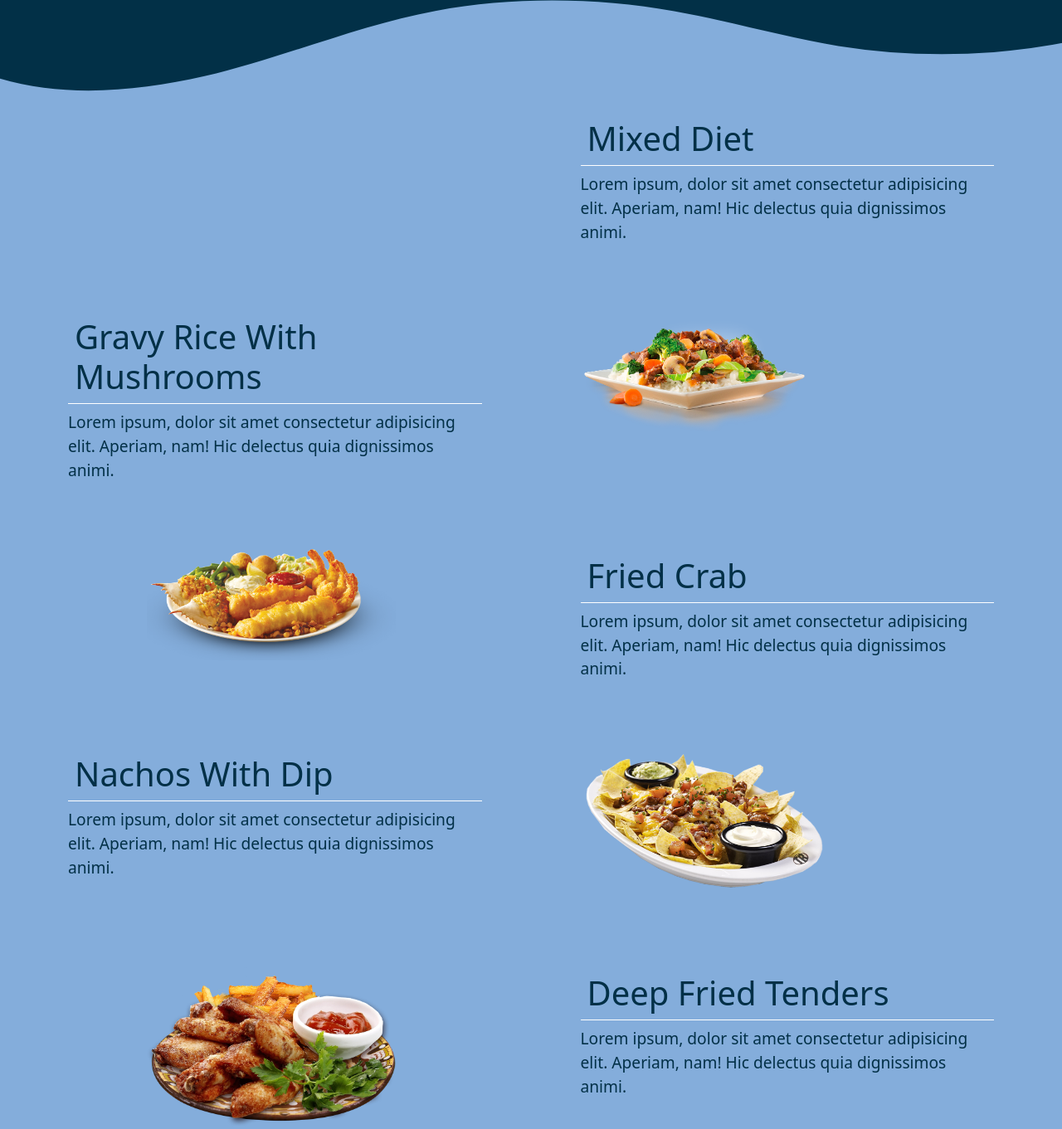
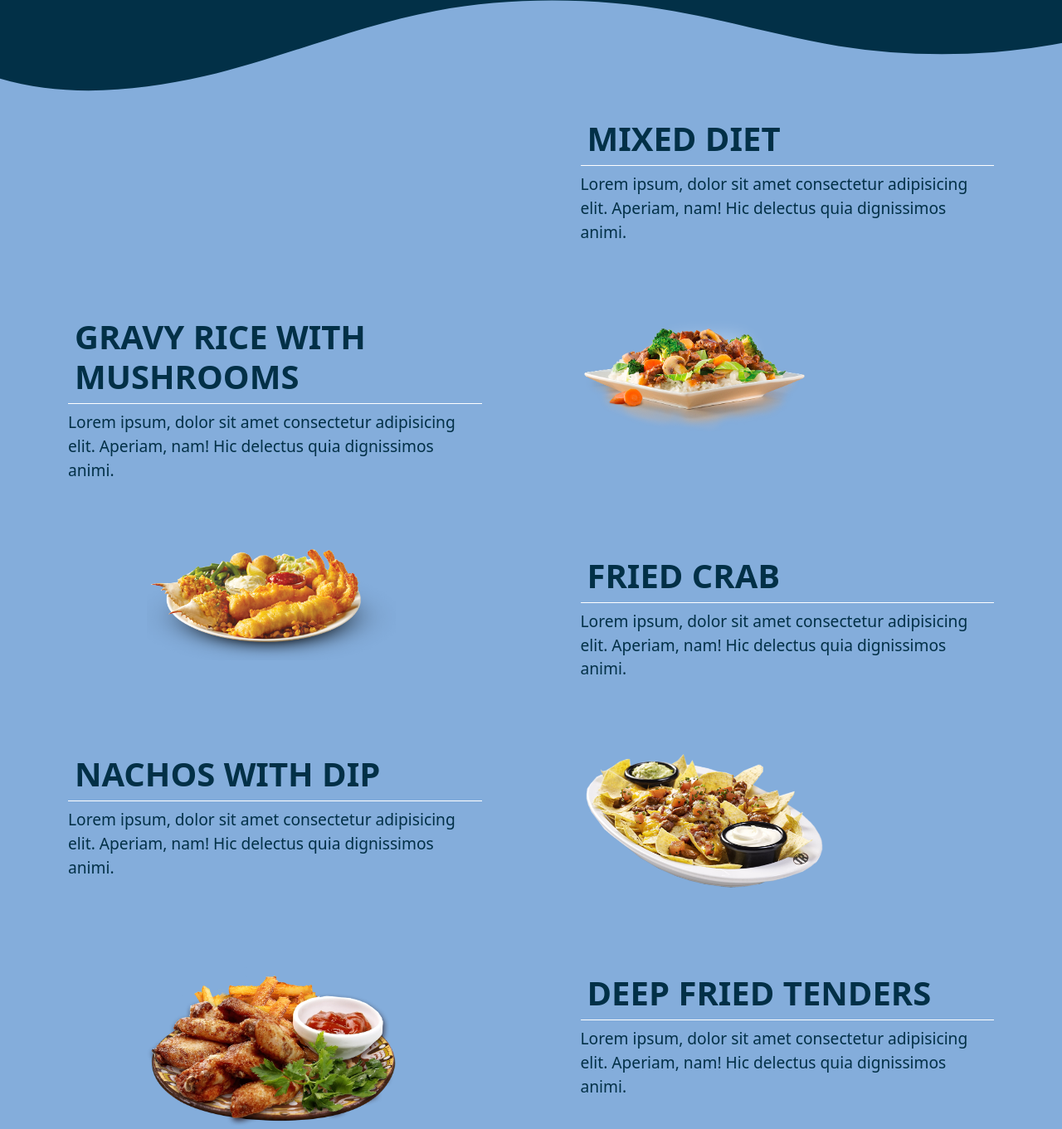
Before and after one commit to CoDesign-Spa27/Bootstrap-Project, a plain HTML site: page index.html in a window 1280 px wide. Shown: the part 640-2001 px from the top of the page at 83% size. Drawn offline with nearby package versions, Linux system fonts and the light colour scheme; a web font is replaced by a local one.

Commit message:
Changes something

```diff
--- a/LandingPage.css
+++ b/LandingPage.css
@@ -180,6 +180,8 @@ color: var(--primary-font-color);
 .explore h1{
     color:var(--primary-color);
     padding: 0.5rem;
+    font-weight: bold;
+
     border-bottom: 1.5px solid white;
 }
 .explore p{
--- a/index.html
+++ b/index.html
@@ -61,31 +61,31 @@
   <div class="container">
     <div class="row justify-content-center pt-3 pb-5">
       <div class="col offset-md-1"><img src="Assets/Food-1.png" width="300"  alt=""></div>
-      <div class="col "><h1>Mixed Diet</h1>
+      <div class="col "><h1 class="text-uppercase">Mixed Diet</h1>
       <p>Lorem ipsum, dolor sit amet consectetur adipisicing elit. Aperiam, nam! Hic delectus quia dignissimos animi.</p></div>
     </div>
 
     <div class="row justify-content-center  pt-3 pb-5">
       <div class="col offset-md-1 "><img src="Assets/food-2.png" width="300"  alt=""></div>
-      <div class="col order-md-first"><h1>Gravy Rice With Mushrooms</h1>
+      <div class="col order-md-first"><h1 class="text-uppercase">Gravy Rice With Mushrooms</h1>
       <p>Lorem ipsum, dolor sit amet consectetur adipisicing elit. Aperiam, nam! Hic delectus quia dignissimos animi.</p></div>
     </div>
 
     <div class="row justify-content-center pt-3 pb-5">
       <div class="col offset-md-1"><img src="Assets/food-3.png" width="300"  alt=""></div>
-      <div class="col"><h1>Fried Crab</h1>
+      <div class="col"><h1 class="text-uppercase">Fried Crab</h1>
       <p>Lorem ipsum, dolor sit amet consectetur adipisicing elit. Aperiam, nam! Hic delectus quia dignissimos animi.</p></div>
     </div>
 
     <div class="row justify-content-center pt-3 pb-5">
       <div class="col offset-md-1"><img src="Assets/food-4.png" width="300"  alt=""></div>
-      <div class="col order-md-first"><h1>Nachos With Dip</h1>
+      <div class="col order-md-first"><h1 class="text-uppercase">Nachos With Dip</h1>
       <p>Lorem ipsum, dolor sit amet consectetur adipisicing elit. Aperiam, nam! Hic delectus quia dignissimos animi.</p></div>
     </div>
 
     <div class="row justify-content-center pt-3 pb-5">
       <div class="col offset-md-1"><img src="Assets/food-5.png" width="300"  alt=""></div>
-      <div class="col"><h1>Deep Fried Tenders</h1>
+      <div class="col"><h1 class="text-uppercase">Deep Fried Tenders</h1>
       <p>Lorem ipsum, dolor sit amet consectetur adipisicing elit. Aperiam, nam! Hic delectus quia dignissimos animi.</p></div>
     </div>
   </div>
```
